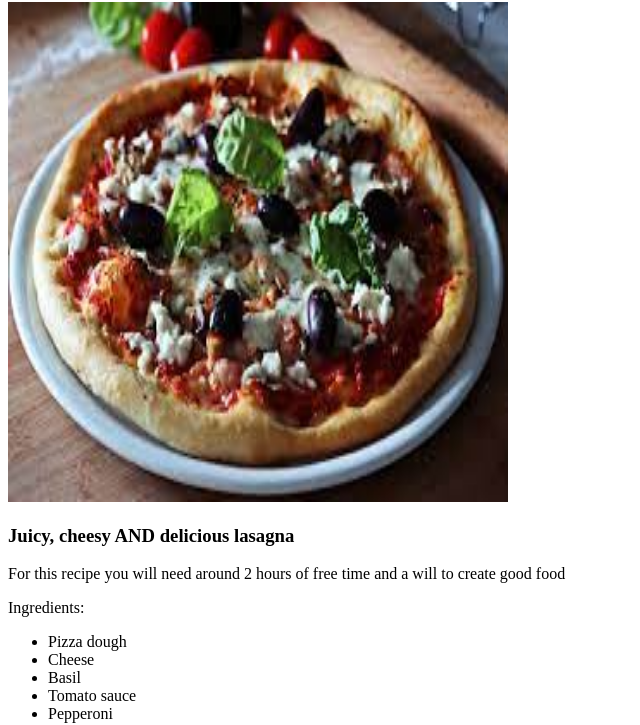
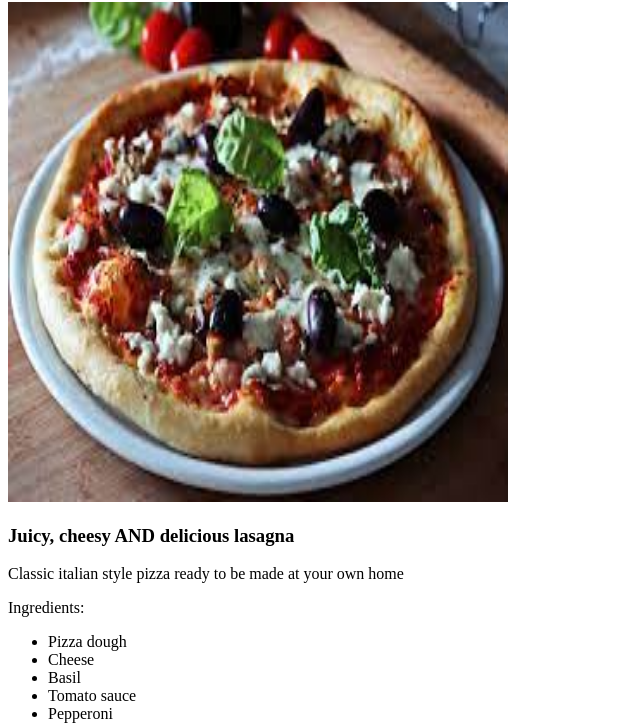
Before and after one commit to Sventajz/odin-recipes, a plain HTML site: page recipes/pizza.html in a window 1280 px wide. Shown: the part 78-803 px from the top of the page, without its empty margins (0-640 px from the left). Drawn offline with Linux system fonts and the light colour scheme.

Commit message:
Updated pizza.html description

```diff
--- a/recipes/pizza.html
+++ b/recipes/pizza.html
@@ -10,8 +10,7 @@
   <img src="../images/pizzaimg.jfif" height="500" width="500"
   alt="image of lasagna">
   <h3>Juicy, cheesy <strong>AND</strong> delicious lasagna</h3>
-  <p>For this recipe you will need around 2 hours of free time
-    and a will to create good food
+  <p>Classic italian style pizza ready to be made at your own home
   </p>
   <p>Ingredients:</p>
   <ul>
```
